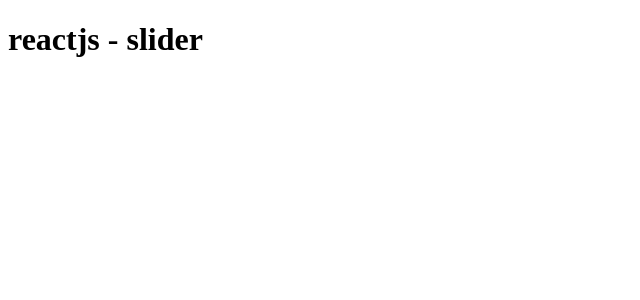
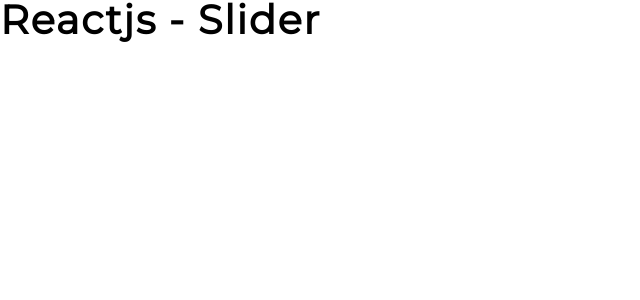
Before and after one commit to MAbdurahman/reactjs-slider, a React (Create React App) app: page / in a window 1280 px wide. Shown: the top 300 px of the page, without its empty margins (0-640 px from the left). Built offline with nearby package versions, Linux system fonts and the light colour scheme.

Commit message:
Add npm packages and styles for project

```diff
--- a/package.json
+++ b/package.json
@@ -8,6 +8,8 @@
     "@testing-library/user-event": "^12.1.10",
     "react": "^17.0.2",
     "react-dom": "^17.0.2",
+    "react-icons": "^4.2.0",
+    "react-loading-icons": "^1.0.6",
     "react-scripts": "4.0.3",
     "web-vitals": "^1.0.1"
   },
--- a/src/app/App.js
+++ b/src/app/App.js
@@ -4,7 +4,7 @@
 function App() {
   return (
     <div>
-      <h1>reactjs - slider</h1>
+      <h2>reactjs - slider</h2>
     </div>
   );
 }
--- a/src/index.css
+++ b/src/index.css
@@ -1 +1,281 @@
-@import url('https://fonts.googleapis.com/css2?family=Lato:wght@300&family=Raleway&display=swap');
+@import url('https://fonts.googleapis.com/css2?family=Montserrat&family=Source+Code+Pro:wght@300&display=swap');
+
+/* =========================================
+              Website Resets
+============================================ */
+*,
+*::after,
+*::before {
+  margin: 0;
+  padding: 0;
+  box-sizing: border-box;
+  -webkit-user-select: none;
+  -moz-user-select: none;
+  -ms-user-select: none;
+  -o-user-select: none;
+  user-select: none;
+}
+
+*::-moz-focus-inner {
+  border: 0;
+}
+
+*:focus {
+  outline: none;
+}
+
+/*
+font-family: 'Source Code Pro', monospace;
+font-family: 'Montserrat', sans-serif;
+
+ */
+
+/*=============================================
+          Variables
+================================================*/
+
+:root {
+  /* dark shades of primary color*/
+  --clr-primary-1: hsl(21, 91%, 17%);
+  --clr-primary-2: hsl(21, 84%, 25%);
+  --clr-primary-3: hsl(21, 81%, 29%);
+  --clr-primary-4: hsl(21, 77%, 34%);
+  --clr-primary-5: hsl(21, 62%, 45%);
+  --clr-primary-6: hsl(21, 57%, 50%);
+  --clr-primary-7: hsl(21, 65%, 59%);
+  --clr-primary-8: hsl(21, 80%, 74%);
+  --clr-primary-9: hsl(21, 94%, 87%);
+  --clr-primary-10: hsl(21, 100%, 94%);
+  /* darkest grey - used for headings */
+  --clr-grey-1: hsl(209, 61%, 16%);
+  --clr-grey-2: hsl(211, 39%, 23%);
+  --clr-grey-3: hsl(209, 34%, 30%);
+  --clr-grey-4: hsl(209, 28%, 39%);
+  /* grey used for paragraphs */
+  --clr-grey-5: hsl(210, 22%, 49%);
+  --clr-grey-6: hsl(209, 23%, 60%);
+  --clr-grey-7: hsl(211, 27%, 70%);
+  --clr-grey-8: hsl(210, 31%, 80%);
+  --clr-grey-9: hsl(212, 33%, 89%);
+  --clr-grey-10: hsl(210, 36%, 96%);
+  --clr-white: #fff;
+  --clr-red-dark: hsl(360, 67%, 44%);
+  --clr-red-light: hsl(360, 71%, 66%);
+  --clr-green-dark: hsl(125, 67%, 44%);
+  --clr-green-light: hsl(125, 71%, 66%);
+  --clr-black: #222;
+  --transition: all 0.3s linear;
+  --spacing: 0.1rem;
+  --radius: 0.25rem;
+  --light-shadow: 0 5px 15px rgba(0, 0, 0, 0.1);
+  --dark-shadow: 0 5px 15px rgba(0, 0, 0, 0.2);
+  --max-width: 1170px;
+  --fixed-width: 620px;
+
+  --font-heading: 'Montserrat', sans-serif;
+  --font-body: 'Source Code Pro', monospace;
+}
+
+/*======================================================
+                Global Styles
+=========================================================*/
+*,
+::after,
+::before {
+  margin: 0;
+  padding: 0;
+  box-sizing: border-box;
+}
+body {
+  font-family: var(--font-body);
+  line-height: 1.5;
+  font-size: 0.875rem;
+}
+ul {
+  list-style-type: none;
+}
+a {
+  text-decoration: none;
+}
+h1,
+h2,
+h3,
+h4 {
+  font-family: var(--font-heading);
+  letter-spacing: var(--spacing);
+  text-transform: capitalize;
+  line-height: 1.25;
+  margin-bottom: 0.75rem;
+}
+h1 {
+  font-size: 3rem;
+}
+h2 {
+  font-size: 2rem;
+}
+h3 {
+  font-size: 1.25rem;
+}
+h4 {
+  font-size: 0.875rem;
+}
+p {
+  margin-bottom: 1.25rem;
+  color: var(--clr-grey-5);
+}
+@media screen and (min-width: 800px) {
+  h1 {
+    font-size: 4rem;
+  }
+  h2 {
+    font-size: 2.5rem;
+  }
+  h3 {
+    font-size: 1.75rem;
+  }
+  h4 {
+    font-size: 1rem;
+  }
+  body {
+    font-size: 1rem;
+  }
+  h1,
+  h2,
+  h3,
+  h4 {
+    line-height: 1;
+  }
+}
+/*  global classes */
+
+/* section */
+.section {
+  width: 90vw;
+  margin: 5rem auto;
+  max-width: var(--max-width);
+}
+
+@media screen and (min-width: 992px) {
+  .section {
+    width: 95vw;
+  }
+}
+
+/*======================================================
+                Slider
+=========================================================*/
+.title {
+  text-align: center;
+  margin-bottom: 2rem;
+}
+.title h2 {
+  display: flex;
+  align-items: center;
+  justify-content: center;
+  font-weight: 500;
+}
+.title span {
+  font-size: 0.85em;
+  color: var(--clr-primary-5);
+  margin-right: 1rem;
+  font-weight: 700;
+}
+.section-center {
+  margin: 0 auto;
+  margin-top: 4rem;
+  width: 80vw;
+  height: 450px;
+  max-width: 800px;
+  text-align: center;
+  position: relative;
+  display: flex;
+  overflow: hidden;
+}
+.person-img {
+  border-radius: 50%;
+  margin-bottom: 1rem;
+  width: 150px;
+  height: 150px;
+  object-fit: cover;
+  border: 4px solid var(--clr-grey-8);
+  box-shadow: var(--dark-shadow);
+}
+article h4 {
+  text-transform: uppercase;
+  color: var(--clr-primary-5);
+  margin-bottom: 0.25rem;
+}
+.title {
+  text-transform: capitalize;
+  margin-bottom: 0.75rem;
+  color: var(--clr-grey-3);
+}
+.text {
+  max-width: 35em;
+  margin: 0 auto;
+  margin-top: 2rem;
+  line-height: 2;
+  color: var(--clr-grey-5);
+}
+.icon {
+  font-size: 3rem;
+  margin-top: 1rem;
+  color: var(--clr-primary-5);
+}
+.prev,
+.next {
+  position: absolute;
+  top: 200px;
+  transform: translateY(-50%);
+  background: var(--clr-grey-5);
+  color: var(--clr-white);
+  width: 1.25rem;
+  height: 1.25rem;
+  display: grid;
+  place-items: center;
+  border-color: transparent;
+  font-size: 1rem;
+  border-radius: var(--radius);
+  cursor: pointer;
+  transition: var(--transition);
+}
+.prev:hover,
+.next:hover {
+  background: var(--clr-primary-5);
+}
+.prev {
+  left: 0;
+}
+.next {
+  right: 0;
+}
+@media (min-width: 800px) {
+  .text {
+    max-width: 45em;
+  }
+  .prev,
+  .next {
+    width: 2rem;
+    height: 2rem;
+    font-size: 1.5rem;
+  }
+}
+article {
+  position: absolute;
+  top: 0;
+  left: 0;
+  width: 100%;
+  height: 100%;
+  opacity: 0;
+  transition: var(--transition);
+}
+article.activeSlide {
+  opacity: 1;
+  transform: translateX(0);
+}
+article.lastSlide {
+  transform: translateX(-100%);
+}
+article.nextSlide {
+  transform: translateX(100%);
+}
```
